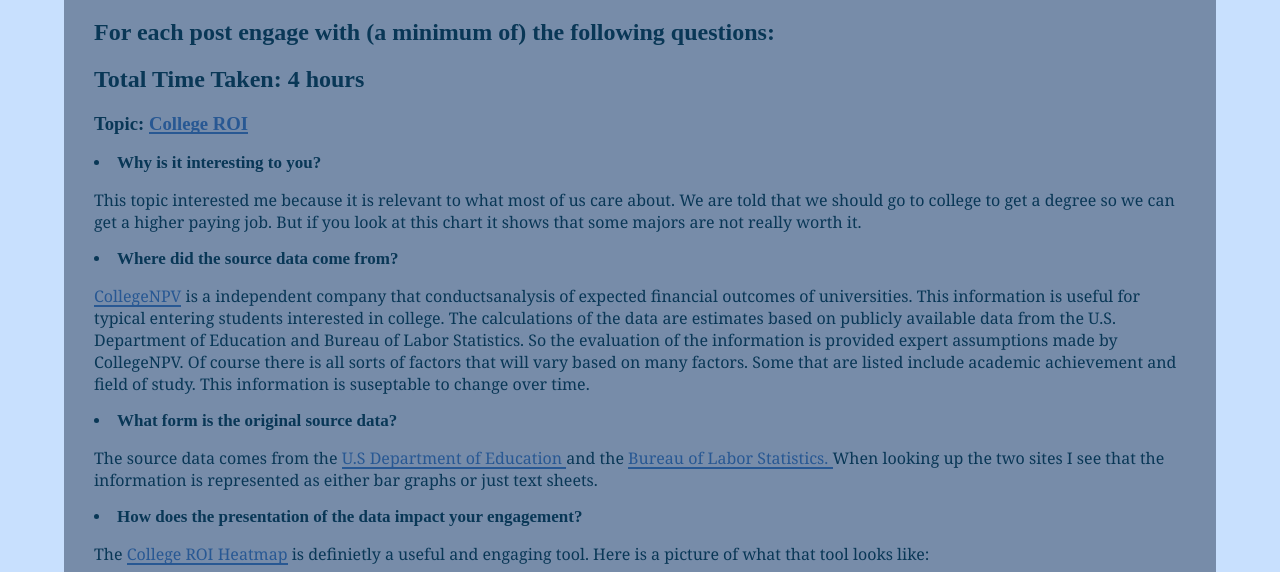
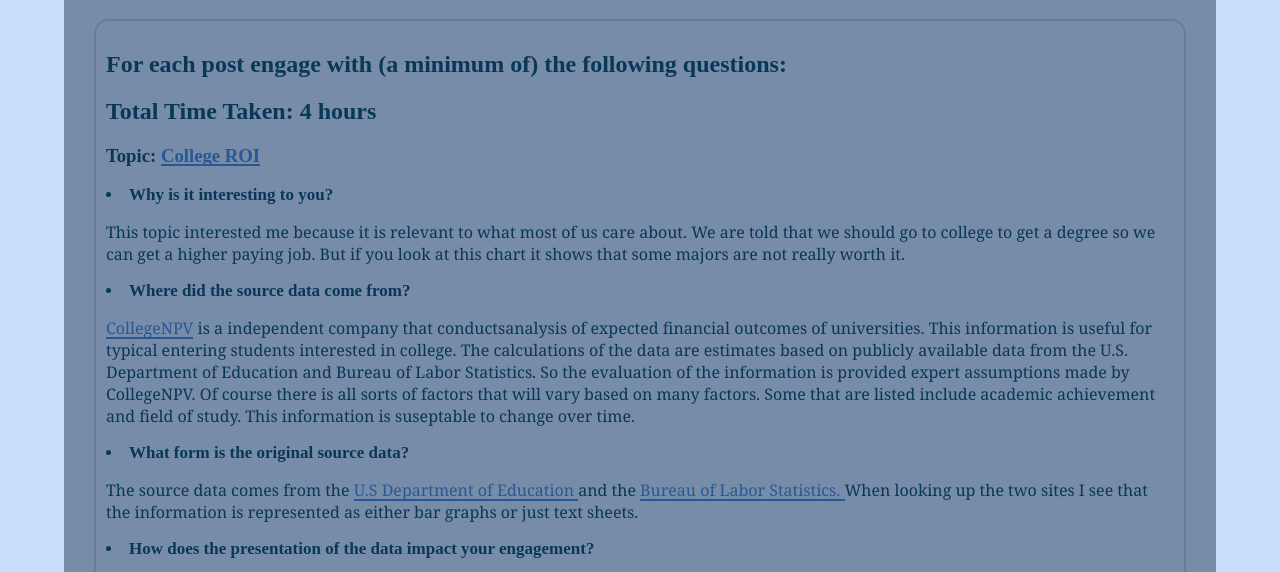
Before and after one commit to aD3nnis/PortfolioBuilt, a website: page Blog/blog.html in a window 1280 px wide. Shown: the part 191-763 px from the top of the page. Drawn offline with nearby package versions, Linux system fonts and the light colour scheme.

Commit message:
section of post made

```diff
--- a/Blog/blog.css
+++ b/Blog/blog.css
@@ -25,6 +25,11 @@
     padding: 30px;
     box-sizing: border-box;
     border-radius: 15px;
+}
+.post-section{
+    border: 2px solid #6a7c96;
+    border-radius: 15px;
+    padding: 10px;
 }
 
  h2, li, h3, a, p{
--- a/Blog/blog.html
+++ b/Blog/blog.html
@@ -14,7 +14,7 @@
             This is a school project I am currently working on
         </h1>
 
-
+    <section class="post-section">
         <h2>
             For each post engage with (a minimum of) the following questions:
         </h2>
@@ -82,7 +82,7 @@
             viewers to understand what this data means. I think having a better and more specific description on what ROI means
             and then the career field options are. More information is necessary on the interactive version, that way people understand what the data means for them.
         </p>
-
+    </section>
 
 
         </div>
```
Lines whose indentation alone changed are shown as unchanged.
